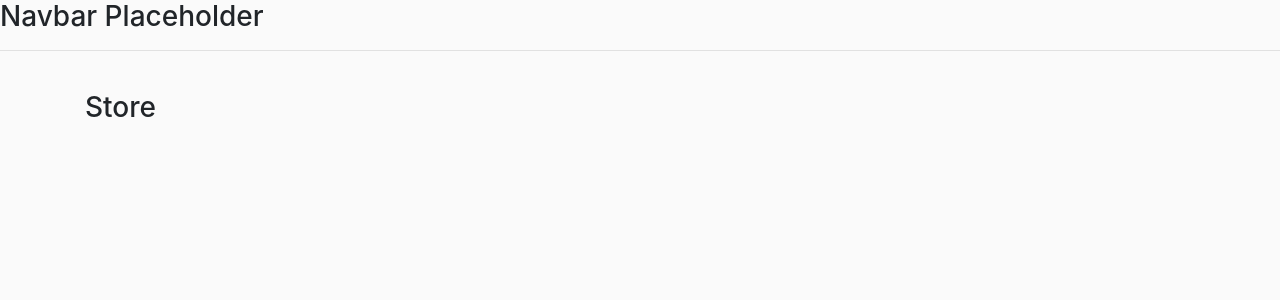
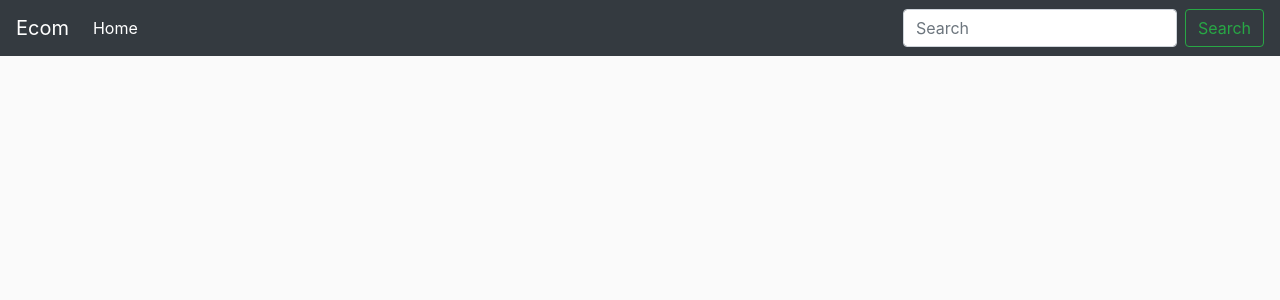
Before and after one commit to yandrisyahru/E-commerce, a Django app: page / in a window 1280 px wide. Shown: the top 300 px of the page. Run offline with Django 3.2, Linux system fonts and the light colour scheme; some libraries are stand-ins or nearby versions.

Commit message:
-Update django

```diff
--- a/Ecommerce/store/templates/store/main.html
+++ b/Ecommerce/store/templates/store/main.html
@@ -12,16 +12,26 @@
 
 </head>
 <body>
-<h3>Navbar Placeholder</h3>
-<hr>
 
-<div class="container">
-    <br>
-    {% block content %}
+<nav class="navbar navbar-expand-lg navbar-dark bg-dark">
+  <a class="navbar-brand" href="#">Ecom</a>
+  <button class="navbar-toggler" type="button" data-toggle="collapse" data-target="#navbarSupportedContent" aria-controls="navbarSupportedContent" aria-expanded="false" aria-label="Toggle navigation">
+    <span class="navbar-toggler-icon"></span>
+  </button>
 
+  <div class="collapse navbar-collapse" id="navbarSupportedContent">
+    <ul class="navbar-nav mr-auto">
+      <li class="nav-item active">
+        <a class="nav-link" href="#">Home <span class="sr-only">(current)</span></a>
+      </li>
 
-    {% endblock content %}
-</div>
+    </ul>
+    <form class="form-inline my-2 my-lg-0">
+      <input class="form-control mr-sm-2" type="search" placeholder="Search" aria-label="Search">
+      <button class="btn btn-outline-success my-2 my-sm-0" type="submit">Search</button>
+    </form>
+  </div>
+</nav>
 
 
 <script src="https://code.jquery.com/jquery-3.4.1.slim.min.js" integrity="sha384-J6qa4849blE2+poT4WnyKhv5vZF5SrPo0iEjwBvKU7imGFAV0wwj1yYfoRSJoZ+n" crossorigin="anonymous"></script>
```
